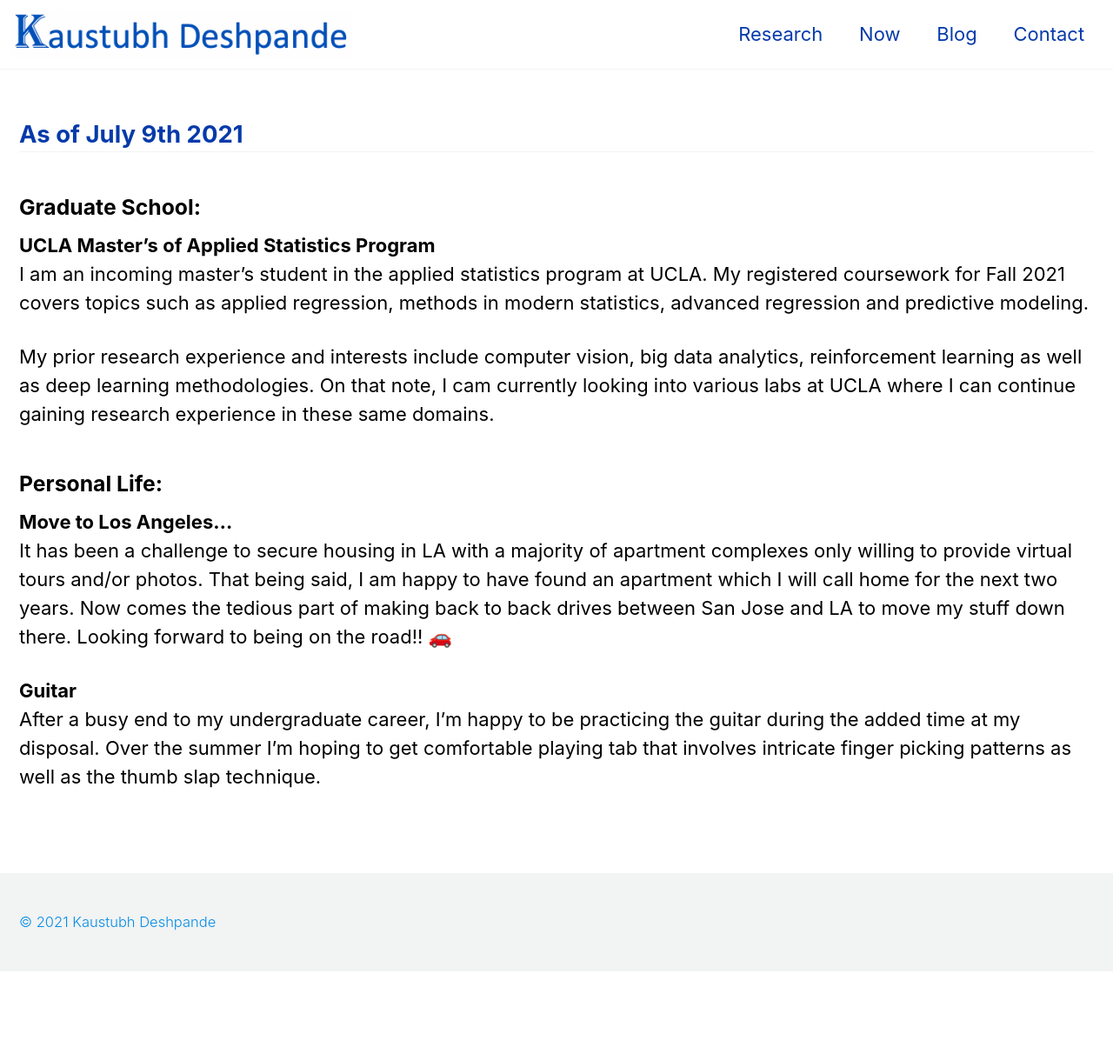
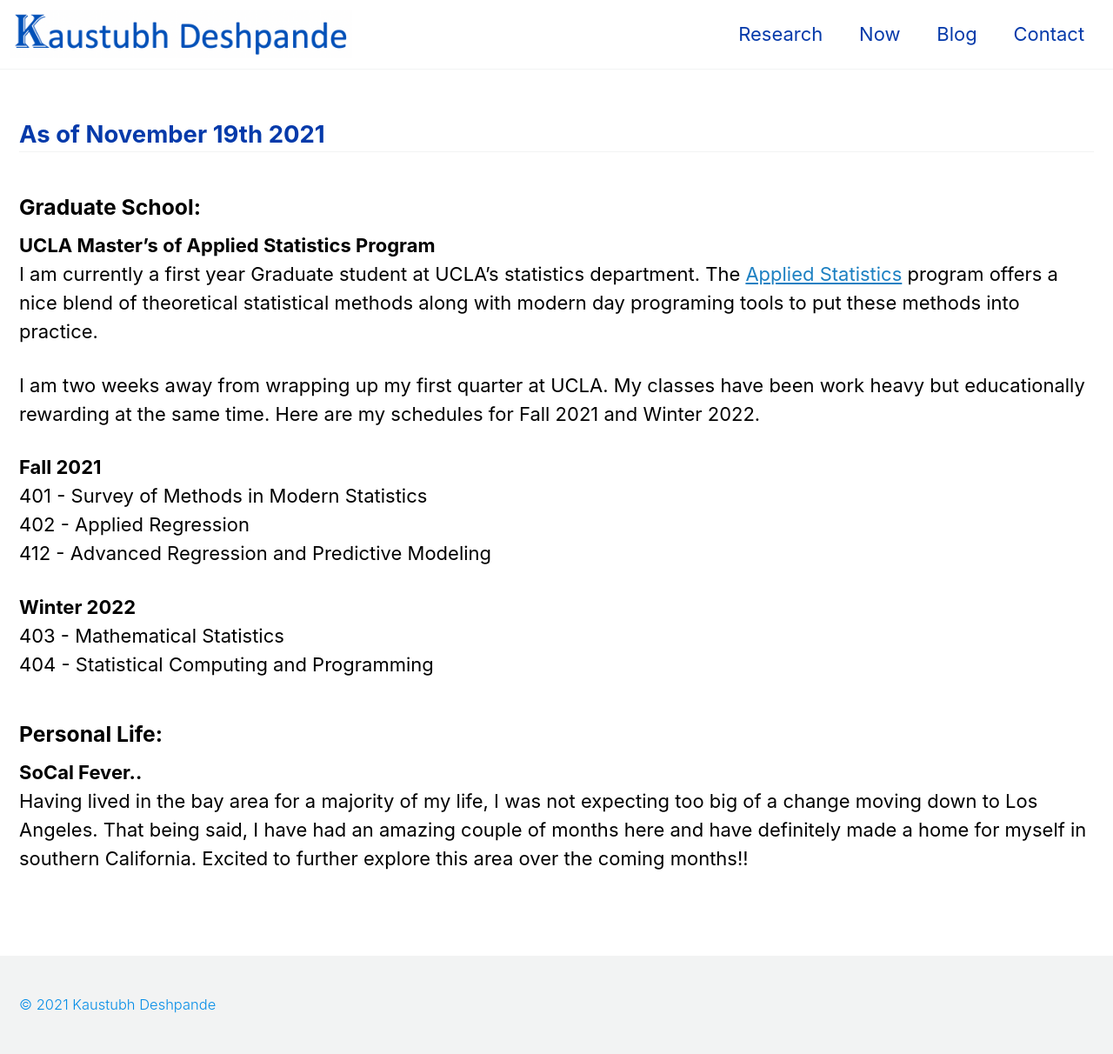
Before and after one commit to kaus0399/kaus0399.github.io, a Jekyll site: the page built from _pages/now.md, in a window 1280 px wide. Shown: the whole page at 87% size. Built offline with Jekyll 4.4.1, drawn with Linux system fonts in a browser that asks for light colours; cached includes are drawn as plain includes; nearby versions of some CDN libraries; before the commit the page ends 1117 px from its top, so only the background shows below that.

Commit message:
November updates

```diff
--- a/_pages/now.md
+++ b/_pages/now.md
@@ -3,20 +3,29 @@ layout: splash
 title: "What I'm Up To Now"
 permalink: /now/
 ---
-## As of July 9th 2021
+## As of November 19th 2021
 
 ### Graduate School:
 **<span style="color:rgb(0, 0, 0)"> UCLA Master's of Applied Statistics Program </span>**
-I am an incoming master's student in the applied statistics program at UCLA. My registered coursework for Fall 2021 covers topics such as applied regression, methods in modern statistics, advanced regression and predictive modeling.
+I am currently a first year Graduate student at UCLA's statistics department. The [Applied Statistics](https://master.stat.ucla.edu/program/) program offers a nice blend of theoretical statistical methods along with modern day programing tools to put these methods into practice.
 
-My prior research experience and interests include computer vision, big data analytics, reinforcement learning as well as deep learning methodologies. On that note, I cam currently looking into various labs at UCLA where I can continue gaining research experience in these same domains.
+I am two weeks away from wrapping up my first quarter at UCLA. My classes have been work heavy but educationally rewarding at the same time.
+Here are my schedules for Fall 2021 and Winter 2022.
+
+**Fall 2021**
+401 - Survey of Methods in Modern Statistics
+402 - Applied Regression
+412 - Advanced Regression and Predictive Modeling
+
+**Winter 2022**
+403 - Mathematical Statistics
+404 - Statistical Computing and Programming
+
+
 
 ### Personal Life:
-**<span style="color:rgb(0, 0, 0)"> Move to Los Angeles... </span>**
-It has been a challenge to secure housing in LA with a majority of apartment complexes only willing to provide virtual tours and/or photos. That being said, I am happy to have found an apartment which I will call home for the next two years. Now comes the tedious part of making back to back drives between San Jose and LA to move my stuff down there. Looking forward to being on the road!! 🚗
-
-**<span style="color:rgb(0, 0, 0)"> Guitar </span>**
-After a busy end to my undergraduate career, I'm happy to be practicing the guitar during the added time at my disposal. Over the summer I'm hoping to get comfortable playing tab that involves intricate finger picking patterns as well as the thumb slap technique.
+**<span style="color:rgb(0, 0, 0)"> SoCal Fever.. </span>**
+Having lived in the bay area for a majority of my life, I was not expecting too big of a change moving down to Los Angeles. That being said, I have had an amazing couple of months here and have definitely made a home for myself in southern California. Excited to further explore this area over the coming months!!
 
 
 
--- a/index.markdown
+++ b/index.markdown
@@ -45,15 +45,15 @@ feature_row:
 
 
 - **<span style="color:rgb(5, 58, 170)"> Skills </span>**: The PDF of my full resume is linked here: [Resume](/assets/Kaustubh_Deshpande.pdf){:target="_blank"}
-  - **Proficient**: Python, R, MATLAB
-  - **Knowledgable**: C++, SQL, Java, HTML5, CSS3
+  - **Proficient**: Python, R, SQL
+  - **Knowledgable**: C++, Java, MATLAB, HTML5, CSS3
   <!-- - **Familiar**: NLP, Computer Vision   -->
 <br />
 <br />
 
 - **<span style="color:rgb(5, 58, 170)"> Hobbies </span>**: Here are some of my favorite hobbies.
   - **Soccer**: I have been huge soccer fan for as long as I can remember. I support Liverpool F.C. and hope to one day catch a Premiere League game in person.
-  - **Guitar**: I have been teaching myself to play the guitar starting the summer of 2019. I am still very much a novice but can strum a handfull of songs as I continue learning!
+  - **Guitar**: I have been teaching myself to play the guitar starting the summer of 2019. I am still very much a novice but can strum a handful of songs as I continue to learn!
   <!-- In the summer of 2019 I started teaching myself to play by referring to youtube videos, online tabs and music books. I owe a lot of my progress to the two youtube channels [LetsPlayGuitar](https://www.youtube.com/user/guitardevofficial){:target="_blank"} and [GuitarZero2Hero](https://www.youtube.com/channel/UCasFZzbM8JJ6dqSVEgL9VVg){:target="_blank"} -->
   - **Travel**: I love hiking, sightseeing, visiting new places, experiencing different cultures, trying different cuisines and seeing as much of the world as possible. I have taken trips around the United States, India, Kenya, Puerto Rico, Hawaii, UAE and Mexico.
 
```
Also changed, not shown: _pages/Research.md (+4 -1 lines).
